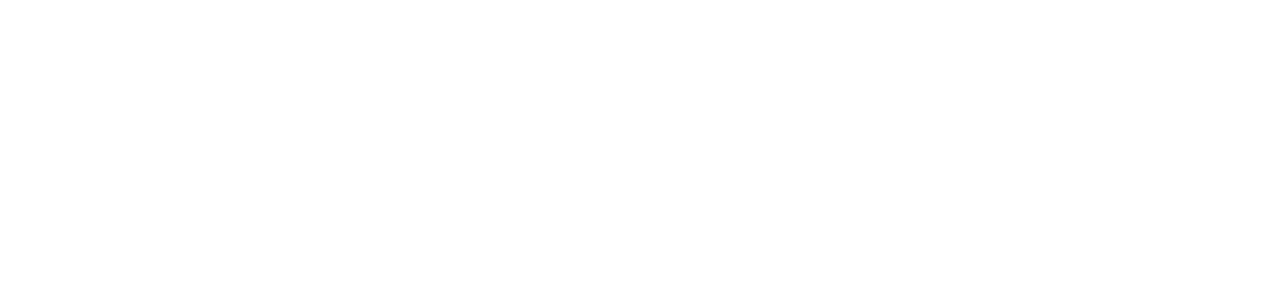
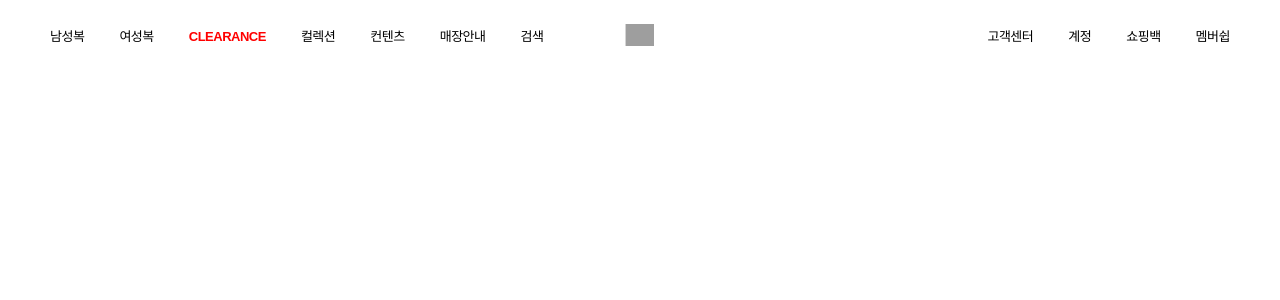
Before and after one commit to 20250918-beyond-SW-Camp-21th/beyond-SW-21th-third-4team, a Vue app in the folder frontend/: page / in a window 1280 px wide. Before the commit this address had no page. Shown: the top 300 px of the page. Built offline with nearby package versions, Linux system fonts and the light colour scheme; grey boxes are pictures that could not be loaded.

Commit message:
feat(FE): 상단 공통 헤더 뷰 작성 (#69)

```diff
--- a/frontend/src/App.vue
+++ b/frontend/src/App.vue
@@ -1,7 +1,26 @@
 <template>
-  <router-view />
+  <div id="app-layout">
+
+    <Header />
+
+    <main class="content-body">
+      <router-view />
+    </main>
+
+  </div>
 </template>
 
+<script setup>
+// Header.vue 파일 위치에 맞게 경로를 적어주세요.
+// 보통 src/components 안에 넣습니다.
+import Header from './components/layout/Header.vue';
+</script>
+
 <style scoped>
-/*공통 레이아웃 미정*/
+/* 전체 레이아웃 관련 스타일 */
+.content-body {
+  width: 100%;
+  /* 헤더 높이(80px)를 뺀 만큼 최소 높이 잡기 */
+  min-height: calc(100vh - 80px);
+}
 </style>
--- /dev/null
+++ b/frontend/src/components/layout/Header.vue
@@ -0,0 +1,186 @@
+<template>
+  <header id="header_wrap_outer">
+    <div id="header_wrap">
+
+      <nav class="nav">
+        <ul>
+          <li
+              v-for="(menu, index) in mainMenus"
+              :key="index"
+              class="menu_item"
+              :class="{ 'highlight': menu.name === 'CLEARANCE' }"
+              @mouseenter="menu.showSub = true"
+              @mouseleave="menu.showSub = false"
+          >
+            <router-link :to="menu.link">
+              {{ menu.name }}
+            </router-link>
+
+            <div v-if="menu.subItems" class="sub_cate_wrap" v-show="menu.showSub">
+              <ul class="middle_cate">
+                <li v-for="(sub, subIndex) in menu.subItems" :key="subIndex">
+                  <router-link :to="sub.link">{{ sub.name }}</router-link>
+                </li>
+              </ul>
+            </div>
+          </li>
+
+          <li class="menu_item search_item">
+            <a href="#" @click.prevent="openSearchModal">검색</a>
+          </li>
+        </ul>
+      </nav>
+
+      <div class="logo">
+        <router-link to="/">
+          <img src="https://insilence.co.kr/img/logo_black.png" alt="INSILENCE">
+        </router-link>
+      </div>
+
+      <div class="header_right">
+        <ul>
+          <li><a href="#"><i class="xi-globus"></i></a></li>
+
+          <li><router-link to="/help">고객센터</router-link></li>
+          <li><router-link to="/login">계정</router-link></li>
+          <li>
+            <router-link to="/cart">
+              쇼핑백
+            </router-link>
+          </li>
+          <li><router-link to="/membership">멤버쉽</router-link></li>
+        </ul>
+      </div>
+
+    </div>
+  </header>
+</template>
+
+<script setup>
+import { ref } from 'vue';
+
+const mainMenus = ref([
+  {
+    name: '남성복',
+    link: '/men',
+    showSub: false,
+    subItems: [
+      { name: 'ALL', link: '/men/all' },
+      { name: 'BEST', link: '/men/best' },
+      { name: 'OUTER', link: '/men/outer' },
+    ]
+  },
+  {
+    name: '여성복',
+    link: '/women',
+    showSub: false,
+    subItems: [
+      { name: 'ALL', link: '/women/all' },
+      { name: 'BEST', link: '/women/best' },
+    ]
+  },
+  { name: 'CLEARANCE', link: '/clearance', subItems: null },
+  { name: '컬렉션', link: '/collection', subItems: null },
+  { name: '컨텐츠', link: '/contents', subItems: null },
+  { name: '매장안내', link: '/store', subItems: null },
+]);
+
+const openSearchModal = () => {
+  console.log("검색창 열기");
+};
+</script>
+
+<style scoped>
+/* 기본 설정 */
+* {
+  box-sizing: border-box;
+}
+
+ul, li {
+  list-style: none;
+  padding: 0;
+  margin: 0;
+}
+
+#header_wrap_outer {
+  width: 100%;
+  background-color: #fff;
+  /* 하단 선이 필요 없다면 제거하세요 */
+  /* border-bottom: 1px solid #eee; */
+  position: fixed; /* 헤더 상단 고정 (선택 사항) */
+  top: 0;
+  left: 0;
+  z-index: 1000;
+}
+
+#header_wrap {
+  display: flex;
+  justify-content: space-between; /* 양쪽 끝으로 밀어내기 */
+  align-items: center;
+  height: 70px; /* 높이 적절히 조정 */
+  width: 100%; /* 화면 꽉 차게 */
+  padding: 0 50px; /* 좌우 여백을 충분히 줌 */
+  position: relative;
+}
+
+/* --- 왼쪽 메뉴 & 오른쪽 메뉴 공통 --- */
+.nav ul, .header_right ul {
+  display: flex;
+  gap: 35px; /* 메뉴 사이 간격 넓힘 */
+  align-items: center;
+}
+
+/* 폰트 스타일 (원본과 비슷하게) */
+a {
+  text-decoration: none;
+  color: #000;
+  font-size: 13px;
+  font-weight: 700; /* 조금 굵게 */
+  font-family: 'Pretendard', sans-serif; /* 웹폰트가 있다면 적용 */
+  letter-spacing: -0.5px;
+}
+
+/* --- 중앙 로고 --- */
+.logo {
+  position: absolute;
+  top: 50%;
+  left: 50%;
+  transform: translate(-50%, -50%); /* 정확히 정중앙 배치 */
+  z-index: 10;
+}
+
+.logo img {
+  height: 22px; /* 로고 크기 조정 (원본 비율 유지) */
+  display: block; /* 이미지 하단 여백 제거 */
+}
+
+/* --- 강조 (CLEARANCE) --- */
+.highlight a {
+  color: #ff0000;
+}
+
+/* --- 지구본 아이콘 --- */
+.xi-globus {
+  font-size: 20px;
+  vertical-align: sub; /* 위치 미세 조정 */
+}
+
+/* --- 드롭다운 (숨김/표시) --- */
+.sub_cate_wrap {
+  position: absolute;
+  top: 70px; /* 헤더 높이만큼 */
+  left: 0;
+  width: 100vw; /* 화면 전체 너비 */
+  background: #fff;
+  border-top: 1px solid #eee;
+  border-bottom: 1px solid #eee;
+  padding: 20px 0;
+  z-index: 90;
+}
+
+.middle_cate {
+  display: flex;
+  justify-content: center;
+  gap: 30px;
+}
+</style>
--- /dev/null
+++ b/frontend/src/views/main/HomeView.vue
@@ -0,0 +1,6 @@
+<template>
+  <div style="padding: 20px; text-align: center;">
+    <h1>메인 페이지입니다</h1>
+    <p>여기에 배너랑 상품 목록이 들어갈 거예요.</p>
+  </div>
+</template>
```
Also changed, not shown: frontend/src/main.js (+5 -2 lines), 1 other file (tests, documents, lock files or other folders).
